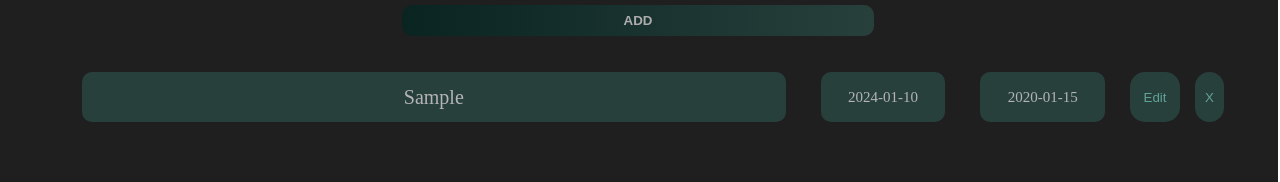
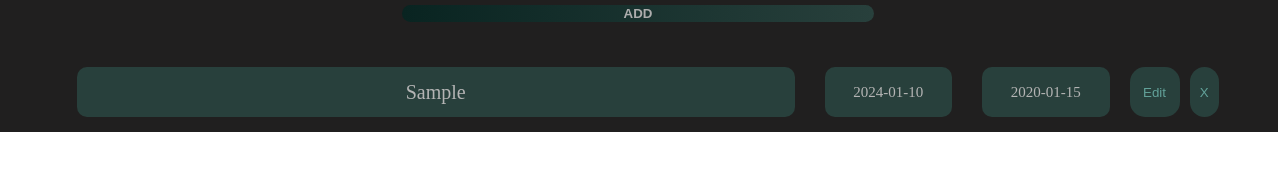
Before and after one commit to ArranStrange/todo-list, a React (Create React App) app: page / in a window 1280 px wide. Both pictures are taken after typing "Sample", "2020-01-15" into the empty fields and a click on the button "ADD". Shown: the part 523-705 px from the top of the page. Built offline with nearby package versions, Linux system fonts and the light colour scheme.

Commit message:
CSS Edits

```diff
--- a/src/App.css
+++ b/src/App.css
@@ -4,7 +4,7 @@
   flex-direction: column;
   gap: 20px;
   width: 100vw;
-  height: 100vh;
+  height: scroll;
   background-color: rgb(32, 31, 31);
   margin: -10px;
 }
@@ -20,6 +20,7 @@
   flex-direction: column;
   justify-content: center;
   align-items: center;
+  z-index: 2;
 }
 
 .header .inputContainer {
@@ -70,7 +71,7 @@
   display: flex;
   flex-direction: column;
   height: fit-content;
-  overflow-y: scroll;
+  overflow-y: auto;
   background-color: rgb(32, 31, 31);
   z-index: 1;
   /* border: 2px solid #db3434; */
@@ -81,20 +82,21 @@
   width: 100%;
   color: rgb(180, 180, 180);
   justify-content: center;
-  max-height: 70vh;
-  overflow-y: auto;
+  align-items: start;
+  height: 60px;
   background-color: rgb(32, 31, 31);
-  padding: 10px;
+  padding: 5px;
   /* border: 2px solid #db3434; */
 }
 
 .content {
   display: grid;
   grid-template-columns: 5fr 1fr 1fr 0.2fr 0.2fr;
-  gap: 15px;
+  height: 15px;
+  gap: 10px;
   width: 90%;
   justify-content: center;
-  align-items: center;
+  align-items: start;
   border-radius: 10px;
   /* border: 2px solid #00ff0d; */
 }
--- a/src/App.tsx
+++ b/src/App.tsx
@@ -30,19 +30,21 @@ const App: FC = () => {
 
   const addTask = (): void => {
     const newTask = { taskName: task, taskDate: taskDate, deadline: deadline };
-    setTodoList([...todoList, newTask]);
-    setTask("");
-    setDeadline("Not Set"); // Clear the deadline state
+    setTodoList([...todoList, newTask]); // CREATES NEW OBJECT WITH INPUTTED DATA
+    setTask(""); // CLEAR TASK STATE
+    setDeadline("Not Set"); // CLEAR DEADLINE STATE
+    // console.log(newTask);
   };
 
   const toggleEdit = (taskName: string): void => {
-    setEditingTask(editingTask === taskName ? null : taskName);
+    setEditingTask(editingTask === taskName ? null : taskName); // taskName ? null : taskName === else if statement
   };
 
   const updateTask = (taskName: string, updatedTask: ITask): void => {
     setTodoList((prevTasks) =>
       prevTasks.map((task) => (task.taskName === taskName ? updatedTask : task))
     );
+    // console.log(taskName);
     setEditingTask("");
   };
   const deleteTask = (taskNameToDelete: string): void => {
```
Also changed, not shown: 1 other file (tests, documents, lock files or other folders).
